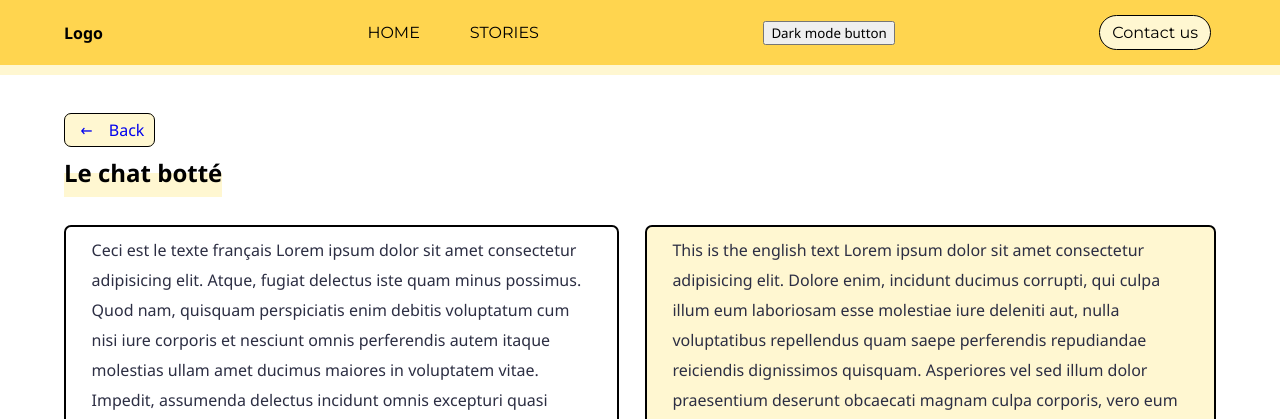
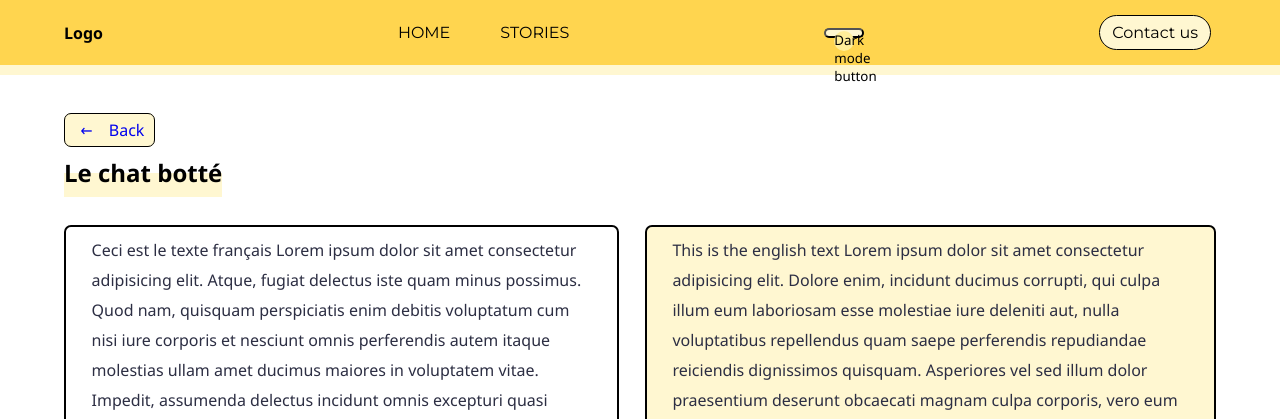
Before and after one commit to Sovima/stories-website, a Flask app: page /puss-in-boots in a window 1280 px wide. Shown: the top 419 px of the page. Run offline with Flask 2, Linux system fonts and the light colour scheme.

Commit message:
Fix header

```diff
--- a/static/css/header.css
+++ b/static/css/header.css
@@ -4,6 +4,23 @@
 * {
     font-family: 'Segoe UI', Tahoma, Geneva, Verdana, sans-serif;
 }
+
+.dot {
+    height: 20px;
+    width: 20px;
+    background-color: #ffee9a;
+    border-radius: 10px;
+    display: inline-block;
+  }
+
+
+  #light-dark-switch {
+    height: 10px;
+    vertical-align: middle ;
+    width: 40px;
+    background-color: #fff7d1;
+    border-radius: 10px;
+  }
 
 a {
     text-decoration: none;
```
